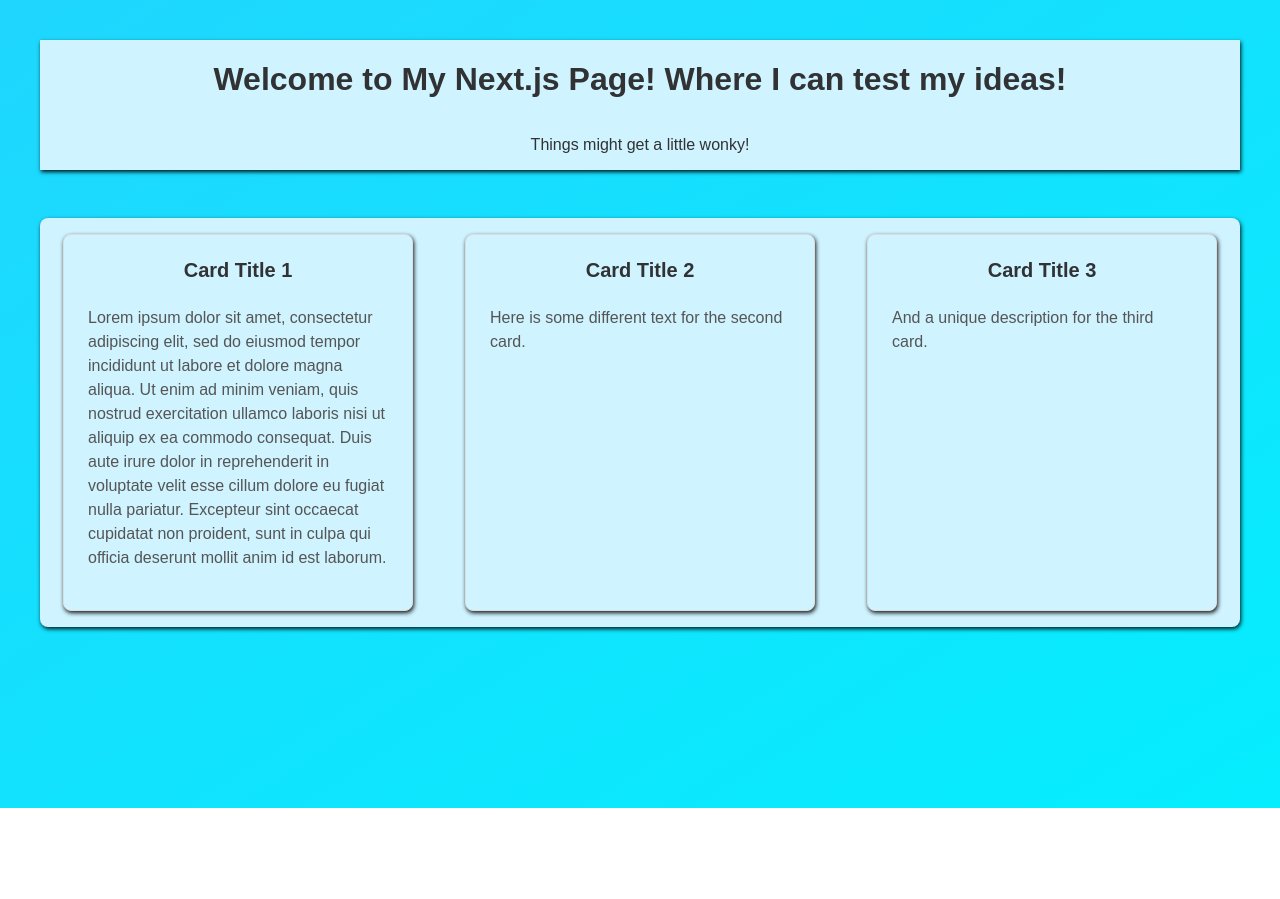
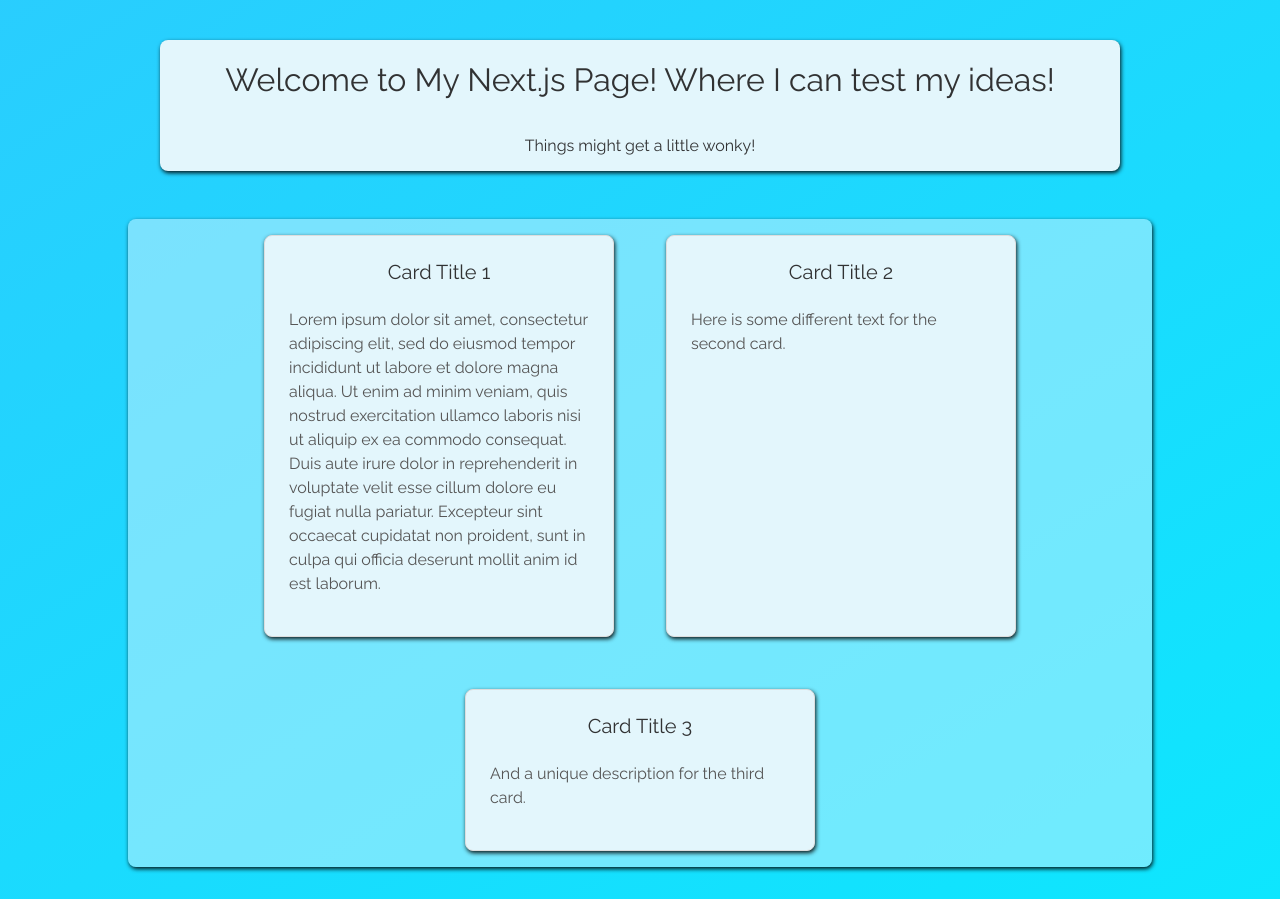
Before and after one commit to bbeck2417/portfoliots, a Next.js app: page /portfoliots/ in a window 1280 px wide. Before the commit the page ends 808 px from the top, so only its background shows below. Built offline with nearby package versions, Linux system fonts and the light colour scheme.

Commit message:
Add Raleway font
added raleway font

```diff
--- a/Card.module.css
+++ b/Card.module.css
@@ -6,7 +6,7 @@
   padding: 1.5rem;
   margin: 1rem; /* Add margin to space out the cards */
   box-shadow: 1px 2px 4px rgba(0, 0, 0, 0.9);
-  background-color: #cff3ff;
+  background-color: #e3f6fc;
   /* Optional: Set a width or max-width for cards */
   max-width: 300px;
   width: 100%; /* Ensure it takes full width up to max-width */
@@ -18,6 +18,7 @@
   justify-content: center;
   display: flex;
   font-size: 1.25rem;
+    font-weight: normal;
   margin-top: 0;
   margin-bottom: 0.5rem;
   color: #313233;
--- a/app/global.css
+++ b/app/global.css
@@ -10,6 +10,10 @@
   background: linear-gradient(to bottom right, #4facfe, #00f2fe); /* Using blues/cyans */
   background-size: 300% 300%;
   animation: gradientAnimation 4s ease infinite alternate;
+  font-family: "Raleway", sans-serif;
+  font-optical-sizing: auto;
+  font-weight: 400;
+  font-style: normal;
 }
 
 /* Ensure html takes full height */
@@ -22,6 +26,9 @@
   0% {
     background-position: 0% 0%; /* Start position */
   }
+  50% {
+    background-position: 50% 50%; /* Middle position */
+  }
   100% {
     background-position: 100% 100%; /* End position */
   }
--- a/app/layout.tsx
+++ b/app/layout.tsx
@@ -1,6 +1,14 @@
 //import React from 'react';
 import './global.css';
+import { Raleway } from 'next/font/google';
 
+const raleway = Raleway({
+  subsets: ['latin'],
+  variable: '--font-raleway',
+  display: 'swap',
+  weight: ['400', '700'],
+  style: ['normal', 'italic'],
+})
 
 export default function RootLayout({
   children,
@@ -11,7 +19,7 @@
 {
   return (
     <html lang="en">
-      <body>{children}</body>
+      <body className={raleway.className}>{children}</body>
     </html>
   )
 }
--- a/app/page.module.css
+++ b/app/page.module.css
@@ -2,6 +2,10 @@
 
 .container {
   padding: 2rem;
+  display: flex;
+  flex-direction: column; /* Stack items vertically */
+  justify-content: center; /* Center items vertically */
+  align-items: center; /* Center items horizontally */
   /* background-color: #f0f0f0; Keep previous styles */
 }
 
@@ -12,16 +16,28 @@
   gap: 20px; /* Add space between cards */
   justify-content: center; /* Center the cards horizontally */
   box-shadow: 1px 2px 4px rgba(0, 0, 0, 0.9); /* Optional: Add shadow to the container */
-  background-color: #cff3ff;
+  background-color: rgb(207 243 255 / 0.5);
   border-radius: 8px; /* Optional: Add rounded corners to the container */
+  width: 80vw;;
 }
 .heading {
+  width: 75vw;
   display: flex;
   flex-flow: column;
   align-items: center;
   box-shadow: 1px 2px 4px rgba(0, 0, 0, 0.9); /* Optional: Add shadow to the container */
-  background-color: #cff3ff;
+  background-color: #e3f6fc;
   color: #313233;
+  border-radius: 8px; /* Optional: Add rounded corners to the container */
+}
+
+.heading > h1 {
+  text-align: center;
+  font-size: 2rem;
+  font-weight: normal;
+}
+.heading > p {
+  text-align: center;
 }
 
 /* Keep your existing .title, .description, etc., styles here */
```
